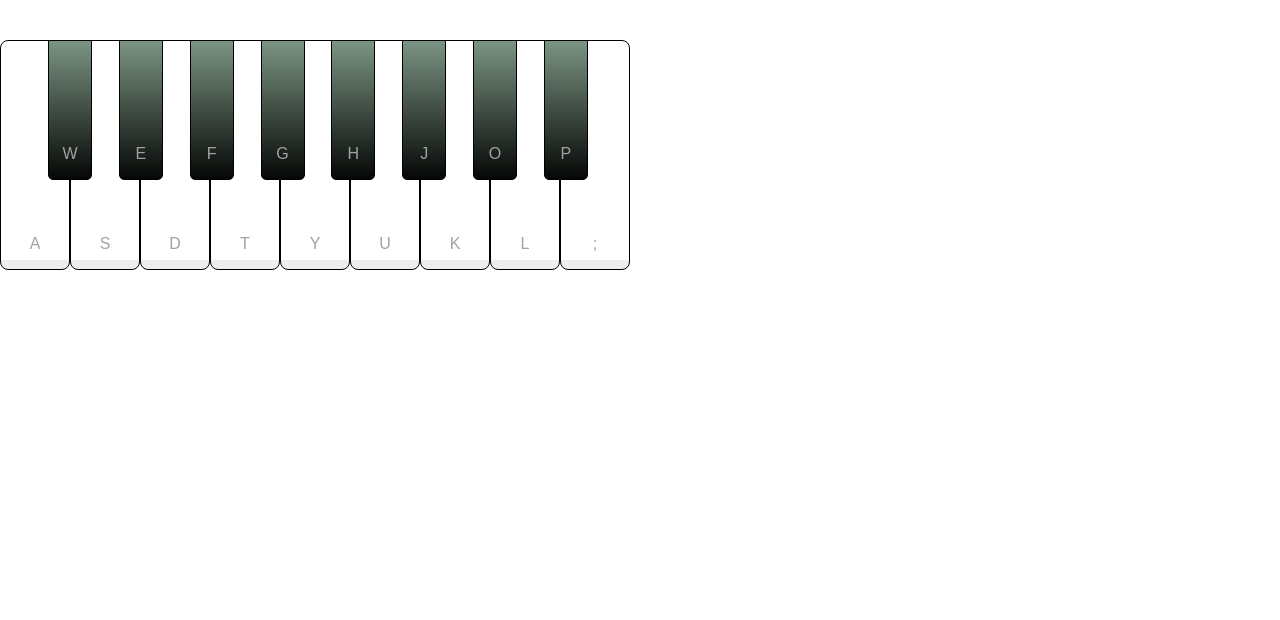
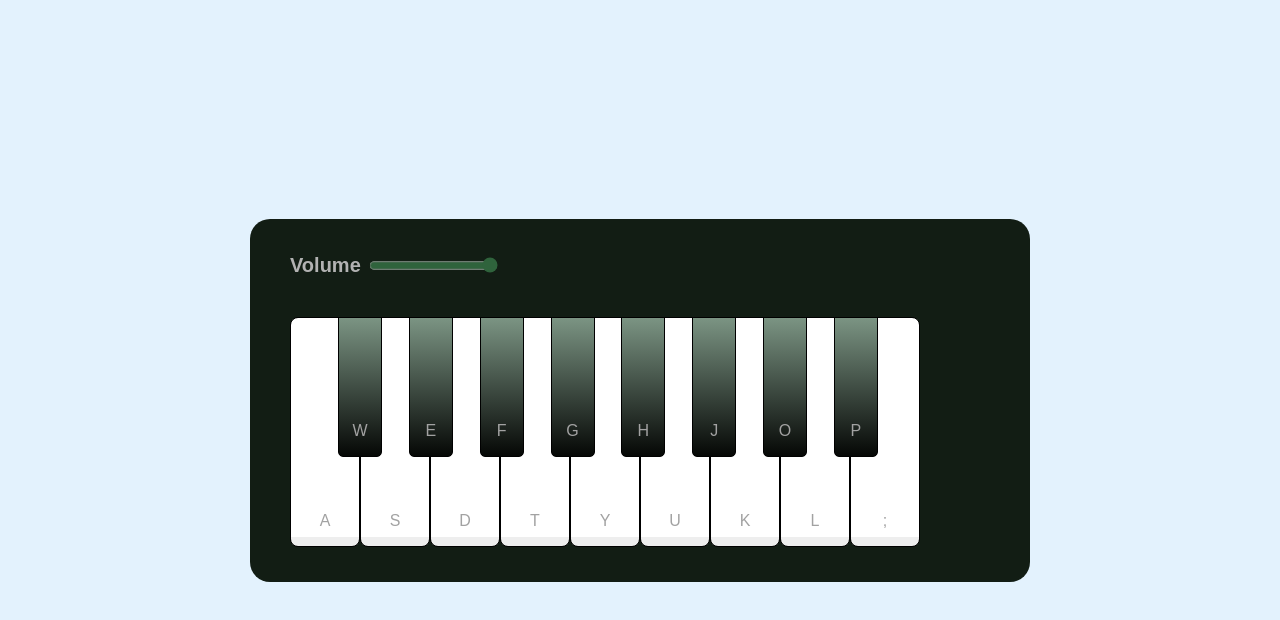
Before and after one commit to felipe16sm/fsm-music-keyboard-virtual, a plain HTML site: page index.html in a window 1280 px wide. Drawn offline with Linux system fonts and the light colour scheme.

Commit message:
feat: implement volume controller and add some styles to piano

```diff
--- a/index.html
+++ b/index.html
@@ -4,7 +4,9 @@
     <meta charset="UTF-8" />
     <meta name="viewport" content="width=device-width, initial-scale=1.0" />
     <link rel="stylesheet" href="src/assets/css/reset.css" />
+    <link rel="stylesheet" href="src/assets/css/main.css" />
     <link rel="stylesheet" href="src/assets/css/key.css" />
+    <link rel="stylesheet" href="src/assets/css/keyController.css" />
     <title>Simulador de Piano</title>
   </head>
   <body>
@@ -12,5 +14,6 @@
   </body>
   <script src="src/scripts/key.js"></script>
   <script src="src/scripts/keyList.js"></script>
+  <script src="src/scripts/keyController.js"></script>
   <script src="src/scripts/engine.js"></script>
 </html>
--- a/src/assets/css/key.css
+++ b/src/assets/css/key.css
@@ -1,4 +1,5 @@
 .piano-keys {
+    position: relative;
     display: flex;
     margin-top: 40px;
 }
@@ -12,7 +13,6 @@
     user-select: none;
     list-style: none;
     color: #a2a2a2;
-    position: relative;
     text-transform: uppercase;
 }
 
--- /dev/null
+++ b/src/assets/css/keyController.css
@@ -0,0 +1,17 @@
+.piano-controller {
+    color: #b2b2b2;
+    display: flex;
+    align-items: center;
+    justify-content: space-between;
+}
+
+.volume-container {
+    display: flex;
+    font-size: 20px;
+    font-weight: 700;
+}
+
+.volume-controller {
+    margin-left: 8px;
+    accent-color: #2f633c;
+}
--- /dev/null
+++ b/src/assets/css/main.css
@@ -0,0 +1,15 @@
+body {
+    display: flex;
+    align-items: center;
+    justify-content: center;
+    min-height: 100vh;
+    background-color: #e3f2fd;
+    color: #fff;
+}
+
+.container {
+    width: 780px;
+    border-radius: 20px;
+    padding: 35px 40px;
+    background-color: #121d14;
+}
--- a/src/scripts/engine.js
+++ b/src/scripts/engine.js
@@ -18,4 +18,10 @@ const keys = [
   new Key({ letter: ";", type: "white" }),
 ];
 
-new KeyList(keys);
+const initialize = () => {
+  const keyList = new KeyList(keys);
+
+  new KeyController(keyList);
+};
+
+initialize();
--- a/src/scripts/key.js
+++ b/src/scripts/key.js
@@ -1,4 +1,6 @@
 class Key {
+  volume = "1";
+
   constructor({ letter, type }) {
     this.letter = letter?.toLowerCase();
     this.type = type;
@@ -26,6 +28,8 @@ class Key {
   playAudio = () => {
     const audio = new Audio(`src/assets/audios/${this.letter}.wav`);
 
+    audio.volume = this.volume;
+
     audio.play();
 
     this.keyElement.classList.add("active");
@@ -34,4 +38,8 @@ class Key {
       this.keyElement.classList.remove("active");
     }, 150);
   };
+
+  setVolume(volumeValue) {
+    this.volume = volumeValue;
+  }
 }
--- /dev/null
+++ b/src/scripts/keyController.js
@@ -0,0 +1,47 @@
+class KeyController {
+  constructor(keyList) {
+    this.keyList = keyList;
+
+    this.createControllerHeader();
+    this.createVolumeController();
+  }
+
+  createControllerHeader() {
+    const headerController = document.createElement("div");
+    headerController.classList.add("piano-controller");
+
+    this.keyList.containerElement.insertBefore(
+      headerController,
+      this.keyList.containerElement.firstChild
+    );
+
+    this.headerController = headerController;
+  }
+  createVolumeController() {
+    const volumeContainer = document.createElement("div");
+
+    volumeContainer.classList.add("volume-container");
+
+    const volumeLabel = document.createElement("div");
+
+    volumeLabel.textContent = "Volume";
+
+    const volumeController = document.createElement("input");
+
+    volumeController.classList.add("volume-controller");
+    volumeController.setAttribute("type", "range");
+    volumeController.setAttribute("value", "1");
+    volumeController.setAttribute("step", "any");
+    volumeController.setAttribute("min", "0");
+    volumeController.setAttribute("max", "1");
+
+    volumeController.addEventListener("input", (e) => {
+      this.keyList.handleVolume(e.target.value);
+    });
+
+    volumeContainer.appendChild(volumeLabel);
+    volumeContainer.appendChild(volumeController);
+
+    this.headerController.appendChild(volumeContainer);
+  }
+}
--- a/src/scripts/keyList.js
+++ b/src/scripts/keyList.js
@@ -56,4 +56,10 @@ class KeyList {
       });
     });
   }
+
+  handleVolume(volumeValue) {
+    this.keys.forEach((key) => {
+      key.volume = volumeValue;
+    });
+  }
 }
```
